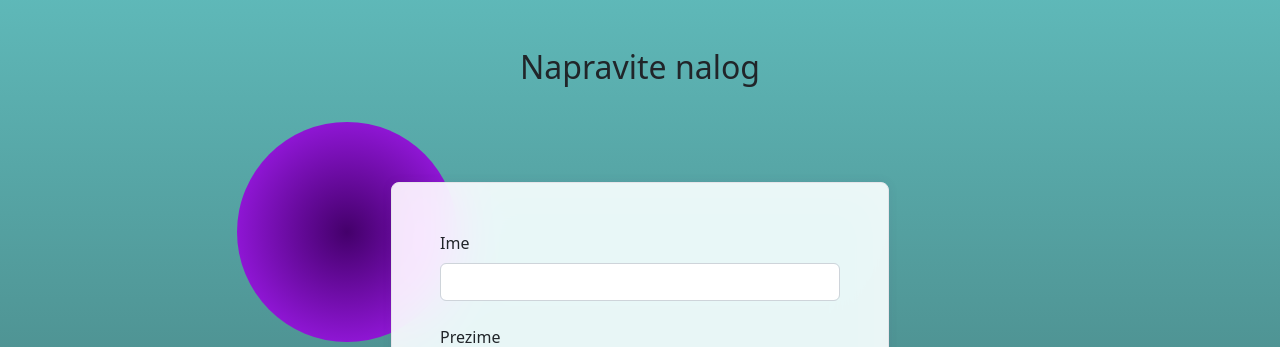
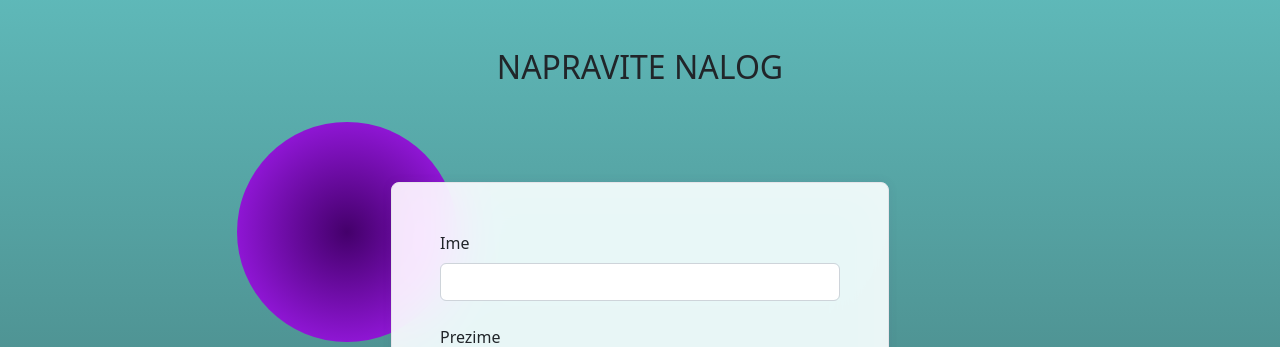
Before and after one commit to milosavzivkovic/reli, a PHP site: page /pages/organizatori.php in a window 1280 px wide. Shown: the part 56-403 px from the top of the page. Run offline with PHP 8.4, Linux system fonts and the light colour scheme.

Commit message:
Update organizatori.php

```diff
--- a/pages/organizatori.php
+++ b/pages/organizatori.php
@@ -95,7 +95,7 @@ session_start();
     <?php include '../komponente/nav.php' ?>
     <br><br>
 
-    <h2 class="text-center reg">Napravite nalog</h2>
+    <h2 class="text-center reg">NAPRAVITE NALOG</h2>
     <div class="container px-4 py-5 px-md-5 text-center text-lg-start my-5">
     <div class="row gx-lg-5 align-items-center mb-5">
      <div class="col-lg-6 mb-5 mb-lg-0 position-relative">
```
